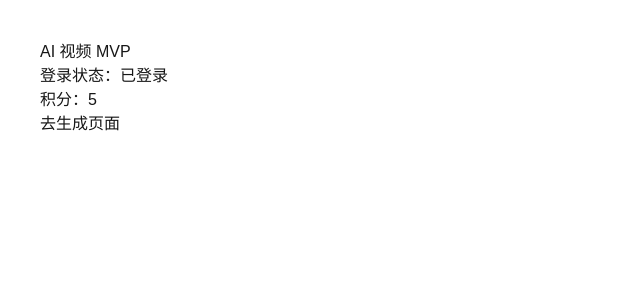
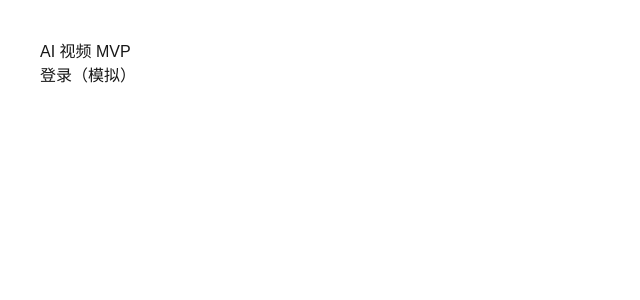
Before and after one commit to SZMXJ/ai-video-mvp, a Next.js app: page / in a window 1280 px wide. Shown: the top 300 px of the page, without its empty margins (0-640 px from the left). Built offline with nearby package versions, Linux system fonts and the light colour scheme.

Commit message:
fix: clean replace core pages and context

```diff
--- a/app/context/UserContext.tsx
+++ b/app/context/UserContext.tsx
@@ -1,6 +1,11 @@
 "use client";
 
-import React, { createContext, useContext, useState } from "react";
+import React, {
+  createContext,
+  useContext,
+  useState,
+  ReactNode,
+} from "react";
 
 export type HistoryItem = {
   time: string;
@@ -18,17 +23,18 @@ type UserState = {
 
 const UserContext = createContext<UserState | null>(null);
 
-export function UserProvider({ children }: { children: React.ReactNode }) {
+export function UserProvider({ children }: { children: ReactNode }) {
   const [credits, setCredits] = useState(5);
-  const [loggedIn, setLoggedIn] = useState(true);
+  const [loggedIn, setLoggedIn] = useState(false);
   const [history, setHistory] = useState<HistoryItem[]>([]);
 
   const addHistory = (item: HistoryItem) => {
-    setHistory((prev) => [item, ...prev]);
-    setCredits((c) => Math.max(c - 1, 0));
+    setHistory((prev) => [...prev, item]);
   };
 
-  const login = () => setLoggedIn(true);
+  const login = () => {
+    setLoggedIn(true);
+  };
 
   return (
     <UserContext.Provider
@@ -39,7 +45,6 @@ export function UserProvider({ children }: { children: React.ReactNode }) {
   );
 }
 
-/** ✅ 唯一允许页面使用的 Hook */
 export function useUser() {
   const ctx = useContext(UserContext);
   if (!ctx) {
--- a/app/generate/page.tsx
+++ b/app/generate/page.tsx
@@ -1,31 +1,26 @@
 "use client";
 
+import { useSearchParams } from "next/navigation";
 import { useEffect, useState } from "react";
-import { useSearchParams } from "next/navigation";
 import { useUser } from "../context/UserContext";
 
 export default function GeneratePage() {
   const params = useSearchParams();
-  const prompt = params.get("prompt") || "";
-  const style = params.get("style") || "";
+  const prompt = params.get("prompt");
+  const style = params.get("style");
 
-  const { credits, loggedIn, addHistory } = useUser();
+  const { credits, loggedIn } = useUser();
   const [status, setStatus] = useState<"loading" | "done">("loading");
 
   useEffect(() => {
     if (!loggedIn || credits <= 0) return;
 
     const timer = setTimeout(() => {
-      addHistory({
-        time: new Date().toLocaleString(),
-        prompt,
-        style,
-      });
       setStatus("done");
     }, 2000);
 
     return () => clearTimeout(timer);
-  }, [loggedIn, credits, prompt, style, addHistory]);
+  }, [loggedIn, credits]);
 
   return (
     <div style={{ padding: 40 }}>
@@ -36,7 +31,7 @@ export default function GeneratePage() {
 
       <p>
         状态：
-        {status === "loading" ? "生成中…" : "生成完成 ✅"}
+        {status === "loading" ? " 生成中..." : " 生成完成 ✅"}
       </p>
     </div>
   );
--- a/app/page.tsx
+++ b/app/page.tsx
@@ -1,28 +1,26 @@
 "use client";
 
+import { useRouter } from "next/navigation";
 import { useUser } from "./context/UserContext";
-import { useRouter } from "next/navigation";
 
 export default function HomePage() {
   const router = useRouter();
-  const { loggedIn, credits, login } = useUser();
+  const { loggedIn, login } = useUser();
 
   return (
     <div style={{ padding: 40 }}>
       <h1>AI 视频 MVP</h1>
 
-      <p>登录状态：{loggedIn ? "已登录" : "未登录"}</p>
-      <p>积分：{credits}</p>
-
-      {!loggedIn && (
-        <button onClick={login} style={{ marginRight: 12 }}>
-          登录
-        </button>
+      {!loggedIn ? (
+        <button onClick={login}>登录（模拟）</button>
+      ) : (
+        <>
+          <p>已登录</p>
+          <button onClick={() => router.push("/generate")}>
+            去生成页面
+          </button>
+        </>
       )}
-
-      <button onClick={() => router.push("/generate")}>
-        去生成页面
-      </button>
     </div>
   );
 }
```
